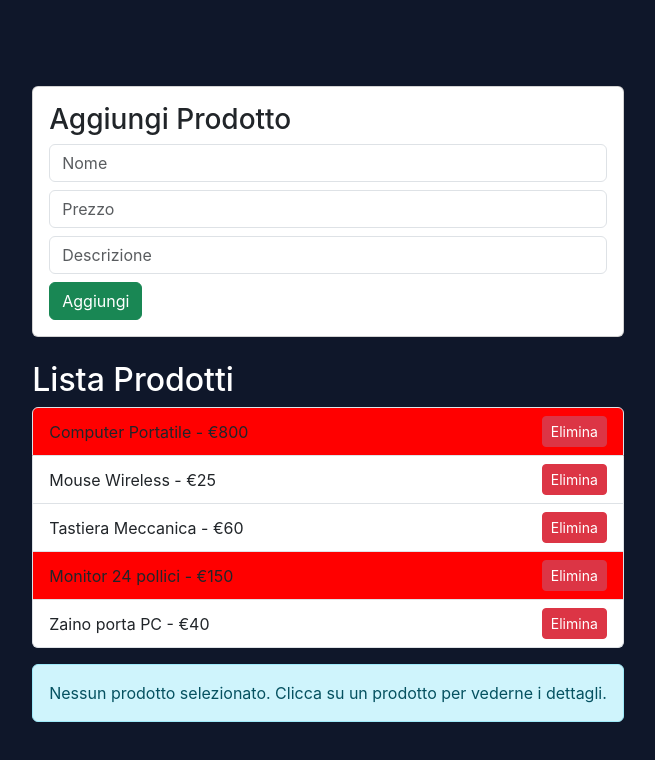
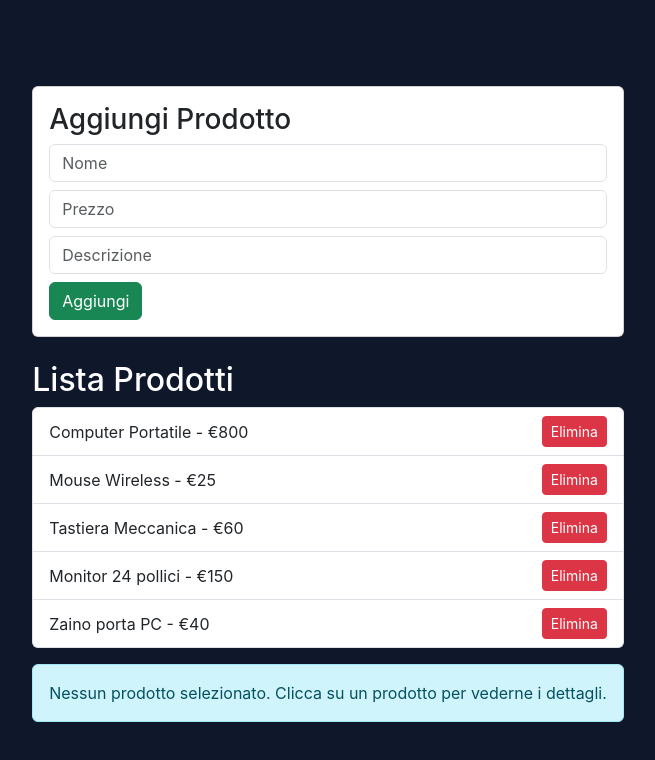
Before and after one commit to brancaccioeros/array, an Angular app in the folder arrayy/: page / in a window 1280 px wide. Shown: the top 760 px of the page, without its empty margins (312-967 px from the left). Built offline with nearby package versions, Linux system fonts and the light colour scheme.

Commit message:
commit errori

```diff
--- a/arrayy/src/app/product-list/product-list.html
+++ b/arrayy/src/app/product-list/product-list.html
@@ -6,10 +6,8 @@
 
     <div class="card-body">
 
-      <!-- Titolo -->
       <h3>Aggiungi Prodotto</h3>
 
-      <!-- Input nome -->
       <input
         type="text"
         placeholder="Nome"
@@ -17,7 +15,6 @@
         class="form-control mb-2"
       >
 
-      <!-- Input prezzo -->
       <input
         type="number"
         placeholder="Prezzo"
@@ -25,7 +22,6 @@
         class="form-control mb-2"
       >
 
-      <!-- Input descrizione -->
       <input
         type="text"
         placeholder="Descrizione"
@@ -33,10 +29,8 @@
         class="form-control mb-2"
       >
 
-      <!-- Bottone aggiunta -->
       <button
         class="btn btn-success"
-
         (click)="
           addProduct(
             nameInput.value,
@@ -45,9 +39,7 @@
           );
 
           nameInput.value = '';
-
           priceInput.value = '';
-
           descInput.value = '';
         "
       >
@@ -55,49 +47,27 @@
       </button>
 
     </div>
-
   </div>
 
-  <!-- Titolo lista -->
   <h2>Lista Prodotti</h2>
 
-  <!-- Lista prodotti -->
   <ul class="list-group">
 
-    <!-- Ciclo prodotti -->
     <li
-
       *ngFor="let product of products"
-
       class="list-group-item d-flex justify-content-between align-items-center"
-
-      [style.background-color]="
-        product.price > 60 ? 'red' : 'white'
-      "
-
     >
 
-      <!-- Area cliccabile -->
       <span
-
         (click)="selectProduct(product)"
-
         style="cursor: pointer;"
-
       >
-
-        <!-- Nome e prezzo -->
         {{ product.name }} - €{{ product.price }}
-
       </span>
 
-      <!-- Bottone elimina -->
       <button
-
         class="btn btn-danger btn-sm"
-
         (click)="deleteProduct(product)"
-
       >
         Elimina
       </button>
@@ -106,7 +76,6 @@
 
   </ul>
 
-  <!-- Dettaglio prodotto selezionato -->
   <app-product-detail
     [product]="selectedProduct">
   </app-product-detail>
--- a/arrayy/src/app/product-list/product-list.ts
+++ b/arrayy/src/app/product-list/product-list.ts
@@ -8,19 +8,14 @@ import { ProductDetail } from '../product-detail/product-detail';
 
 @Component({
   selector: 'app-product-list',
-
   standalone: true,
-
   imports: [CommonModule, ProductDetail],
-
   templateUrl: './product-list.html',
-
   styleUrls: ['./product-list.css']
 })
 
 export class ProductListComponent {
 
-  // Lista prodotti iniziale
   products: Product[] = [
     { name: 'Computer Portatile', price: 800, description: 'PC performante per studiare TPSI.' },
     { name: 'Mouse Wireless', price: 25, description: 'Mouse senza fili.' },
@@ -29,17 +24,13 @@ export class ProductListComponent {
     { name: 'Zaino porta PC', price: 40, description: 'Zaino resistente per la scuola.' }
   ];
 
-  // Prodotto selezionato
   selectedProduct?: Product;
 
-  // Selezione prodotto
   selectProduct(product: Product): void {
     this.selectedProduct = product;
   }
 
-  // Eliminazione prodotto
   deleteProduct(product: Product): void {
-
     this.products = this.products.filter(p => p !== product);
 
     if (this.selectedProduct === product) {
@@ -47,40 +38,22 @@ export class ProductListComponent {
     }
   }
 
-  // Aggiunta prodotto
   addProduct(name: string, priceStr: string, description: string): void {
 
-    // Controllo campi vuoti
     if (!name || !priceStr || !description) {
       return;
     }
 
-    // Conversione prezzo
     const price = parseFloat(priceStr);
 
-    // Se il prezzo è maggiore di 60
-    if (price > 60) {
+    // ❌ RIMOSSO: conferma popup sopra i 60€
 
-      // Mostra alert di conferma
-      const conferma = confirm(
-        'Il prodotto costa più di 60€. Sei sicuro di volerlo aggiungere?'
-      );
-
-      // Se l'utente annulla
-      if (!conferma) {
-        return;
-      }
-    }
-
-    // Creazione nuovo prodotto
     const newProduct: Product = {
       name,
       price,
       description
     };
 
-    // Aggiunta alla lista
     this.products.push(newProduct);
   }
-
 }
```
